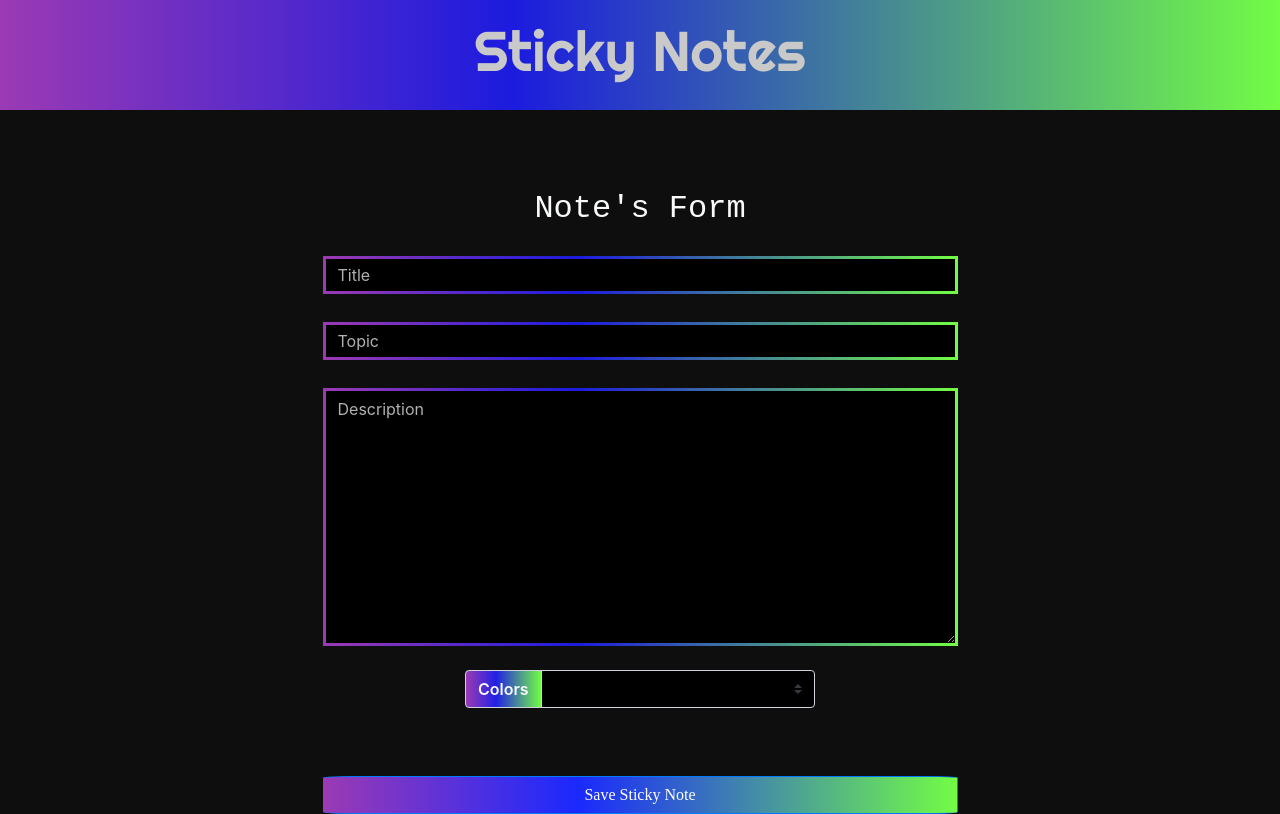
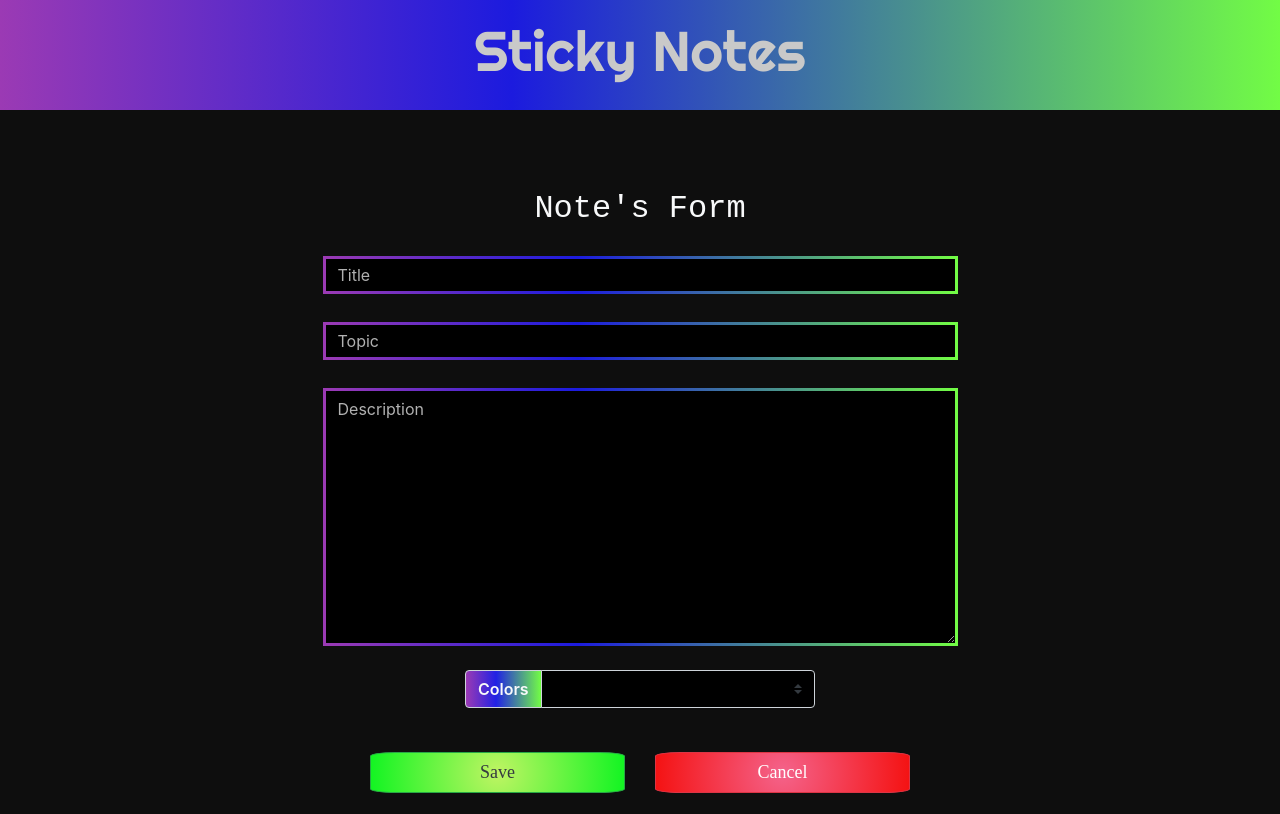
Before and after one commit to sfahadh/Sticky-Notes, an Angular app: page /note in a window 1280 px wide. Built offline with nearby package versions, Linux system fonts and the light colour scheme; a web font is replaced by a local one.

Commit message:
added cancel button in form and re styled save button

```diff
--- a/src/app/components/form/form/form.component.css
+++ b/src/app/components/form/form/form.component.css
@@ -6,8 +6,8 @@ h2 {
   margin-top: 80px;
 }
 
-.formBtn {
-  color: white;
+button {
   font-family: "Castoro", serif;
-  border-radius: 5%;
+  font-size: 18px;
+  border-radius: 10%;
 }
--- a/src/app/components/form/form/form.component.html
+++ b/src/app/components/form/form/form.component.html
@@ -4,9 +4,13 @@
     <app-inputs [stickyNote]="stickyNote"></app-inputs>
     <app-dropdown [stickyNote]="stickyNote" [submitted]="submitted"></app-dropdown>
 
-    <div class="row justify-content-center mt-5">
-        <div class="col-md-7 col-11">
-            <button class="btn btn-block btn-primary formBtn" (click)="save()">Save Sticky Note</button>
+    <div class="row justify-content-center mt-4">
+        <div class="col-lg-3 col-md-4 col-11 mb-3">
+            <button class="btn btn-block btn-success text-dark" (click)="save()">Save</button>
+        </div>
+
+        <div class="col-lg-3 col-md-4 col-11 mb-3">
+            <button class="btn btn-block btn-danger">Cancel</button>
         </div>
     </div>
 </form>
--- a/src/styles.css
+++ b/src/styles.css
@@ -3,7 +3,6 @@ body {
   background-color: rgb(14, 14, 14) !important;
 }
 
-.formBtn,
 .navbar,
 label {
   background: linear-gradient(
@@ -13,3 +12,19 @@ label {
     rgba(114, 252, 69, 1) 100%
   );
 }
+
+.btn-success {
+  background: radial-gradient(
+    circle,
+    rgba(191, 244, 99, 1) 0%,
+    rgba(18, 244, 34, 1) 100%
+  );
+}
+
+.btn-danger {
+  background: radial-gradient(
+    circle,
+    rgba(244, 99, 139, 1) 0%,
+    rgba(244, 18, 18, 1) 100%
+  );
+}
```
